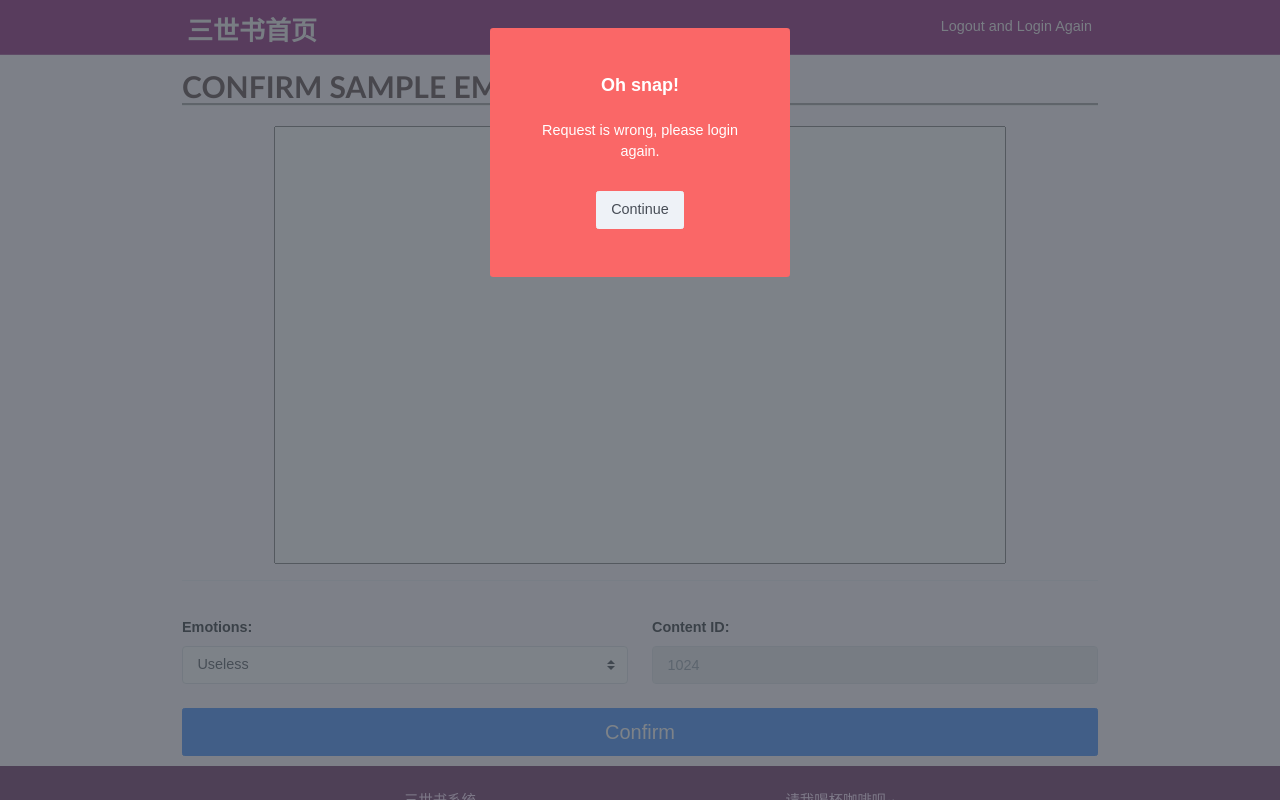
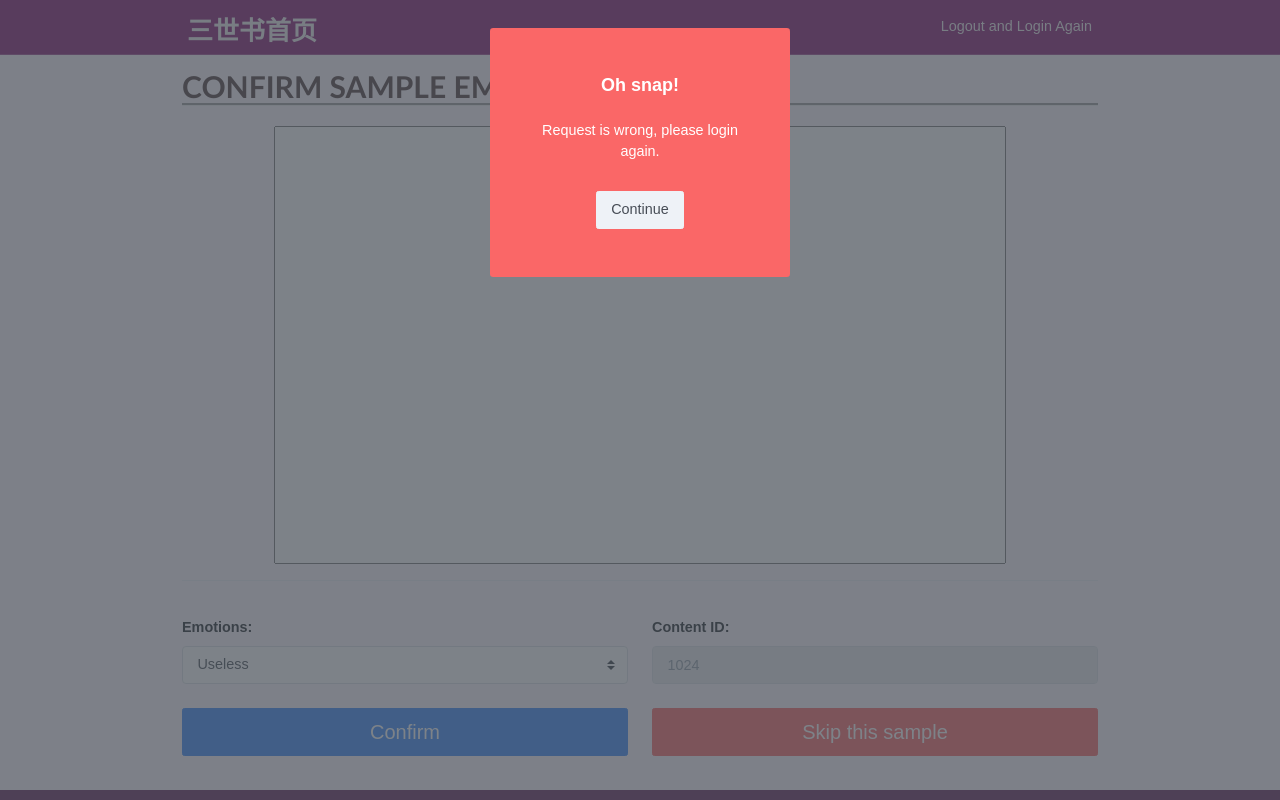
Before and after one commit to BerryBC/ShowDataWebAppAndAPI, a Django app: template DataMGT/templates/emorecog.html in a window 1280 px wide. Run offline with Django 3.2, Linux system fonts and the light colour scheme; the template is opened without the code that fills it, so the values that code supplies are empty; parts of the project's set-up code (start-up, migrations or seed data) failed here and were passed over; some libraries are stand-ins or nearby versions.

Commit message:
增加一个按钮

```diff
--- a/DataMGT/static/data/js/emorecog.js
+++ b/DataMGT/static/data/js/emorecog.js
@@ -3,7 +3,7 @@
  * @Author: BerryBC
  * @Date: 2020-02-05 14:11:33
  * @LastEditors  : BerryBC
- * @LastEditTime : 2020-02-05 15:45:00
+ * @LastEditTime : 2020-02-09 20:56:46
  */
 $(function() {
     LoadASample();
@@ -36,6 +36,11 @@ $(function() {
             }
         });
     };
+
+    $('#btnNext')[0].onclick = function() {
+        LoadASample()
+    };
+
 });
 
 function LoadASample() {
@@ -70,4 +75,4 @@ function ShowSample(objSample) {
     $('#taContent').val(objSample.ct);
     $('#selEmo').val(0);
     $('#lbID').val(objSample._id);
-};
+};;
--- a/DataMGT/templates/emorecog.html
+++ b/DataMGT/templates/emorecog.html
@@ -3,7 +3,7 @@
  * @Author: BerryBC
  * @Date: 2020-02-05 12:20:50
  * @LastEditors  : BerryBC
- * @LastEditTime : 2020-02-05 14:58:04
+ * @LastEditTime : 2020-02-09 20:58:51
  -->
 {%extends "base.html" %} {% block mainbody %}
 <div class="container">
@@ -34,11 +34,12 @@
                 <input disabled="value" id="lbID" value="1024" class="form-control"></label>
                 <!-- </div> -->
             </div>
+            <div class="col-md-6 mb-3 "><button class="btn btn-primary btn-lg btn-block" id='btnAdd'>Confirm</button></div>
+            <div class="col-md-6 mb-3 "><button class="btn btn-danger btn-lg btn-block" id='btnNext'>Skip this sample</button></div>
         </div>
-        <button class="btn btn-primary btn-lg btn-block" id='btnAdd'>Confirm</button>
     </section>
 </div>
 
 
-<script src="/static/data/js/emorecog.js?q=202002051437" type="text/javascript"></script>
+<script src="/static/data/js/emorecog.js?q=202002092058" type="text/javascript"></script>
 <link href="/static/data/css/data.css" rel="stylesheet" type="text/css" /> {% endblock %}
```
